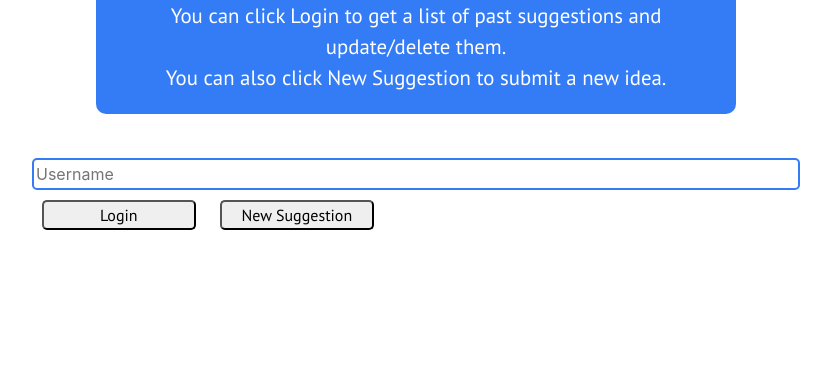
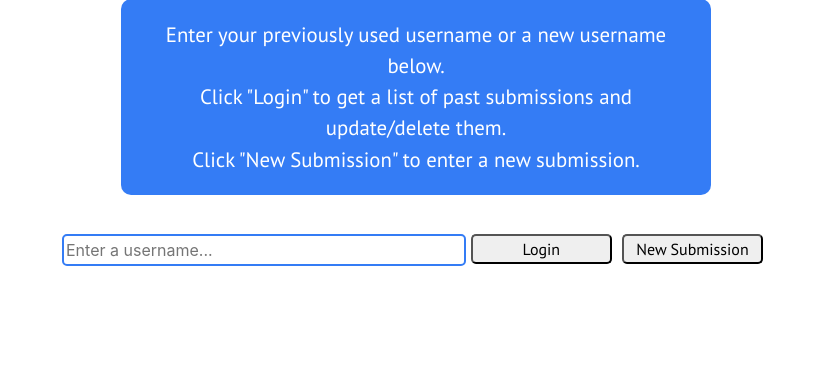
Before and after one commit to rounakbera/marketplace, a Flask app: template templates/sell.html in a window 1280 px wide. Shown: the part 433-817 px from the top of the page, without its empty margins (224-1055 px from the left). Before the commit the page ends 663 px from the top, so only its background shows below. Run offline with Flask 2, Linux system fonts and the light colour scheme; the template is opened without the code that fills it, so the values that code supplies are empty; some libraries are stand-ins or nearby versions.

Commit message:
polishing

```diff
--- a/static/sell.js
+++ b/static/sell.js
@@ -36,7 +36,7 @@ var display_results = function(results){
             }
             toAdd += "<div class=imgDiv>"
             toAdd += "<img class=newImg src=" + result["img"] + ">"
-            toAdd += "</div>"
+            toAdd += "</div><div class=vote id=\"vote" + result["number"] + "\">" + result["votes"] + "</div>"
             toAdd += "</div><br/><button class='updated btn btn-primary' id=updated" + result["number"] + " type='button' data-toggle='modal' data-target='#updateModal'>Update</button><button class=deleted id=deleted" + result["number"] + " type=submit>Delete</button>"
             row.append(toAdd);
             $(row).hover(
@@ -144,7 +144,7 @@ var deleted = function(id){
             results = data
             number = -1
             $("#" + id).empty()
-            $("#" + id).append("<div class='result'><h3>Submission deleted</h3></div>")
+            $("#" + id).append("<h3>Submission deleted</h3>")
         },
         error: function(request, status, error){
             console.log("Error");
--- a/templates/sell.html
+++ b/templates/sell.html
@@ -18,7 +18,8 @@
 
     <style>
         body{
-            background-color: white
+            background-color: white;
+            padding: 50px;
         }
 
         #header{
@@ -84,7 +85,7 @@
 
         #username{
             margin: 0;
-            width: 100%;
+            width: 57%;
             float: left;
             border: 2px solid #347cf5;
             border-radius: 5px;
@@ -97,7 +98,7 @@
         }
 
         button{
-            margin: 10px;
+            margin-left: 5px;
             width: 20%;
             border-radius: 5px;
         }
@@ -153,6 +154,23 @@
             font-family: 'PT Sans', sans-serif;
             margin-bottom: -20px;
         }
+        .vote{
+            position: absolute;
+            left: 100px;
+            z-index: 20;
+            margin: 15px;
+            margin-top: -100px;
+            color: rgb(66, 66, 66);
+            font-size: 2rem;
+            width: 60px;
+            height: 60px;
+            line-height: 60px;
+            text-align: center;
+            background-color: black;
+            color:white;
+            transition: all 0.3s ease;
+            border-radius: 10px;
+        }
     </style>
 
 </head>
@@ -182,7 +200,7 @@
             <div class="modal-dialog" role="document">
                 <div class="modal-content">
                     <div class="modal-header">
-                        <h5 class="modal-title" id="exampleModalLabel">New Suggestion</h5>
+                        <h5 class="modal-title" id="exampleModalLabel">New Submission</h5>
                         <button type="button" class="close" data-dismiss="modal" aria-label="Close">
                         <span aria-hidden="true">&times;</span>
                         </button>
@@ -201,7 +219,7 @@
             <div class="modal-dialog" role="document">
                 <div class="modal-content">
                     <div class="modal-header">
-                        <h5 class="modal-title" id="exampleModalLabel">Update Listing</h5>
+                        <h5 class="modal-title" id="exampleModalLabel">Update Submission</h5>
                         <button type="button" class="close" data-dismiss="modal" aria-label="Close">
                         <span aria-hidden="true">&times;</span>
                         </button>
@@ -218,7 +236,7 @@
         <div id="header">
         <a  id="titlecont" href="/">
             <div id="title">
-                <img style="width: 300px;" src="https://www.columbiaspectator.com/pb/resources/img/spectator-logo.png"> Suggestions & Ideas
+                <img style="width: 300px;" src="https://www.columbiaspectator.com/pb/resources/img/spectator-logo.png"><br/>Issues & Ideas
             </div>
         </a>
 
@@ -226,18 +244,18 @@
         <div id="button_container">
             <a href="/">
                 <div class="button2 btn btn-primary">
-                    View suggestions!
+                    View submissions!
                 </div>
             </a>
         </div>
     </div>
     <div id="instruct">
-            Enter your previously used username or a new username below. <br/> You can click Login to get a list of past suggestions and update/delete them. </br> You can also click New Suggestion to submit a new idea.
+            Enter your previously used username or a new username below. <br/> Click "Login" to get a list of past submissions and update/delete them. </br> Click "New Submission" to enter a new submission.
         </div>
         <div id="box">
-            <input id=username type="text" name="username" placeholder="Username"/>
+            <input id=username type="text" name="username" placeholder="Enter a username..."/>
             <button id=button type="submit">Login</button>
-            <button id=new_listing type="button">New Suggestion</button>
+            <button id=new_listing type="button">New Submission</button>
         </div>
 
         <div id="results">
```
Also changed, not shown: static/search.js (+11 -1 lines), templates/search.html (+17 -10 lines).
